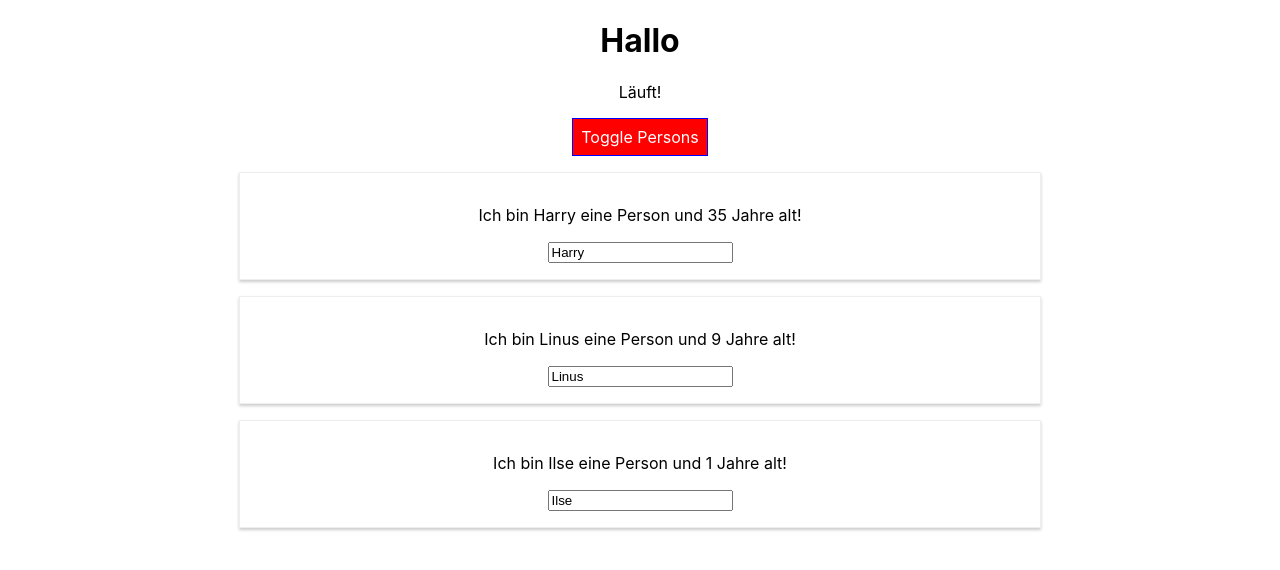
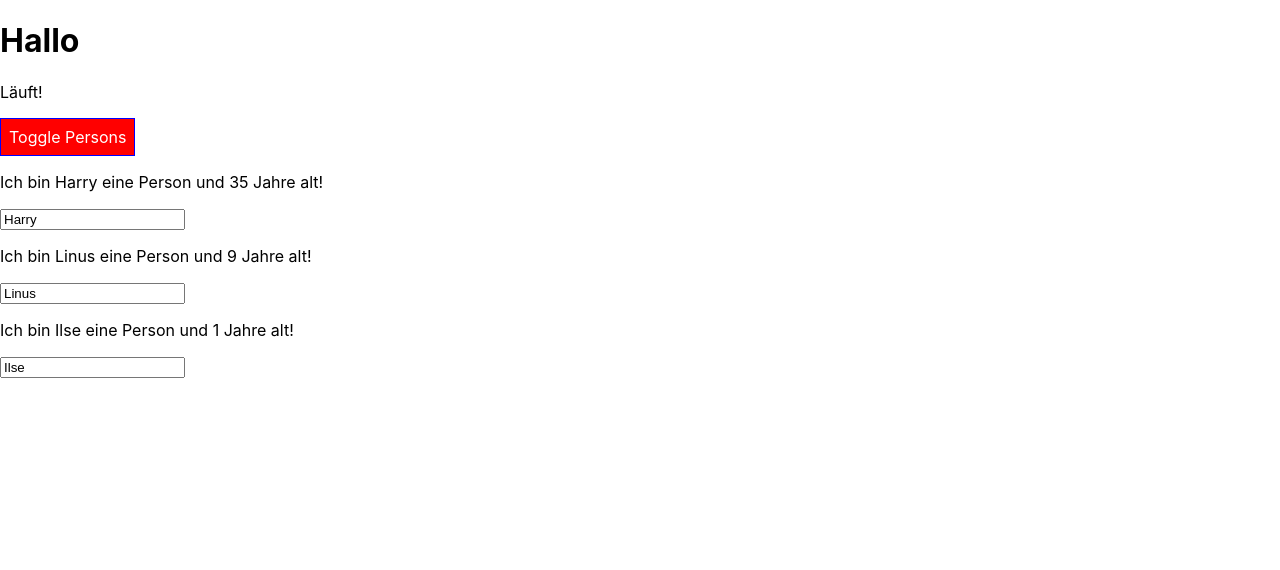
Before and after one commit to hartmann-dev/react-tut, a React app: page / in a window 1280 px wide. Both pictures are taken after a click on the button "Toggle Persons". Shown: the top 570 px of the page. Built offline with nearby package versions, Linux system fonts and the light colour scheme.

Commit message:
Lesson 67

```diff
--- a/src/App.js
+++ b/src/App.js
@@ -1,5 +1,5 @@
 import React, { Component } from "react";
-import "./App.css";
+import classes from "./App.css";
 
 import Person from "./Person/Person";
 
@@ -84,18 +84,18 @@
       style.backgroundColor = "red";
     }
 
-    const classes = [];
+    const assignedClasses = [];
     if (this.state.persons.length <= 2) {
-      classes.push("red");
+      assignedClasses.push(classes.red);
     }
     if (this.state.persons.length <= 1) {
-      classes.push("bold");
+      assignedClasses.push(classes.bold);
     }
 
     return (
-      <div className="App">
+      <div className={classes.App}>
         <h1>Hallo</h1>
-        <p className={classes.join(" ")}>Läuft!</p>
+        <p className={assignedClasses.join(" ")}>Läuft!</p>
         <button style={style} onClick={this.togglePersonsHandler}>
           Toggle Persons
         </button>
--- a/src/Person/Person.js
+++ b/src/Person/Person.js
@@ -1,10 +1,10 @@
 import React from "react";
 
-import "./Person.css";
+import classes from "./Person.css";
 
 const person = props => {
   return (
-    <div className="person">
+    <div className={classes.person}>
       <p onClick={props.click}>
         Ich bin {props.name} eine Person und {props.age} Jahre alt!
       </p>
```
